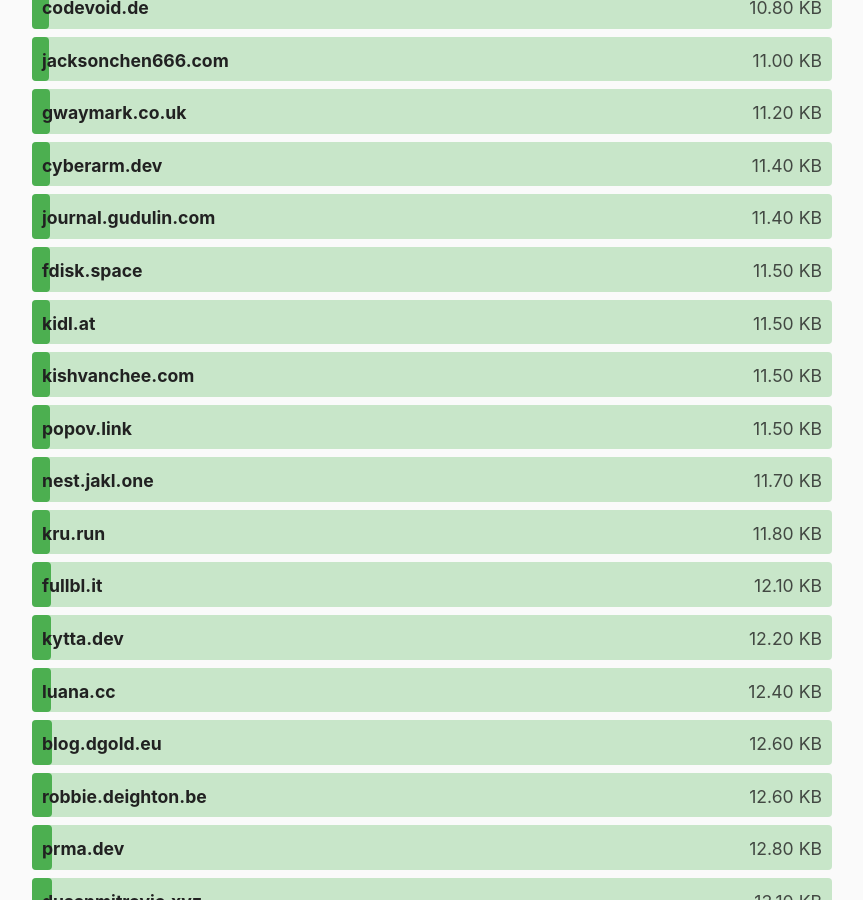
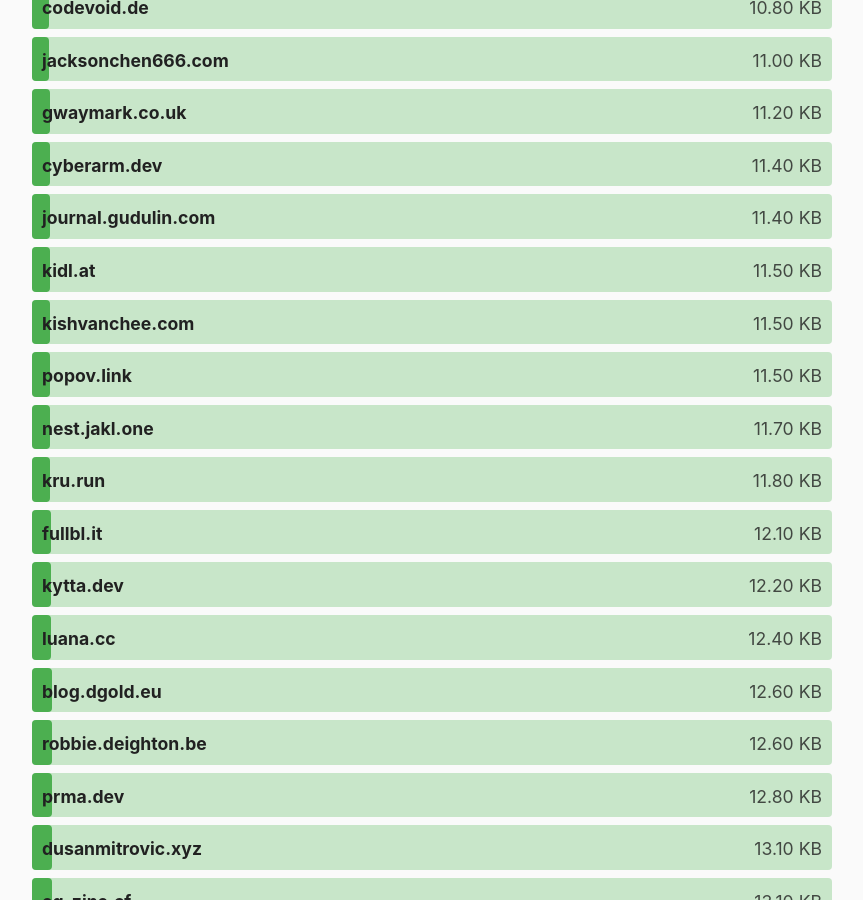
Before and after one commit to kevquirk/512kb.club, a Jekyll site: the page built from index.md, in a window 1280 px wide and 900 px high, scrolled down 5373 px. Shown: the whole window, without its empty margins (208-1071 px from the left). Built offline with Jekyll 4.4.1, drawn with Linux system fonts in a browser that asks for light colours.

Commit message:
Double checking #1269. All good.

```diff
--- a/_data/sites.yml
+++ b/_data/sites.yml
@@ -1097,11 +1097,6 @@
   url: https://fanael.github.io/
   size: 32.8
   last_checked: 2022-05-06
-
-- domain: fdisk.space
-  url: https://fdisk.space/
-  size: 11.5
-  last_checked: 2022-05-05
 
 - domain: federicoleva.eu
   url: https://federicoleva.eu/
```
